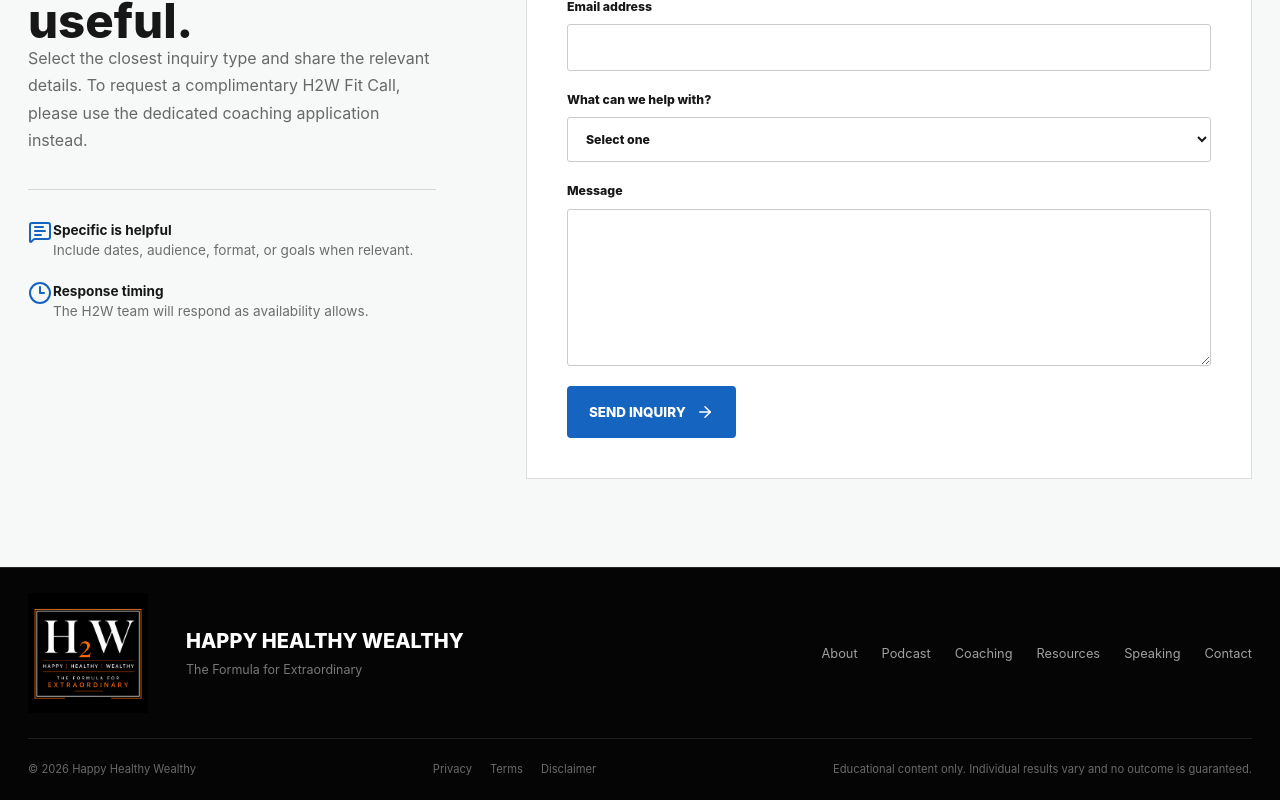
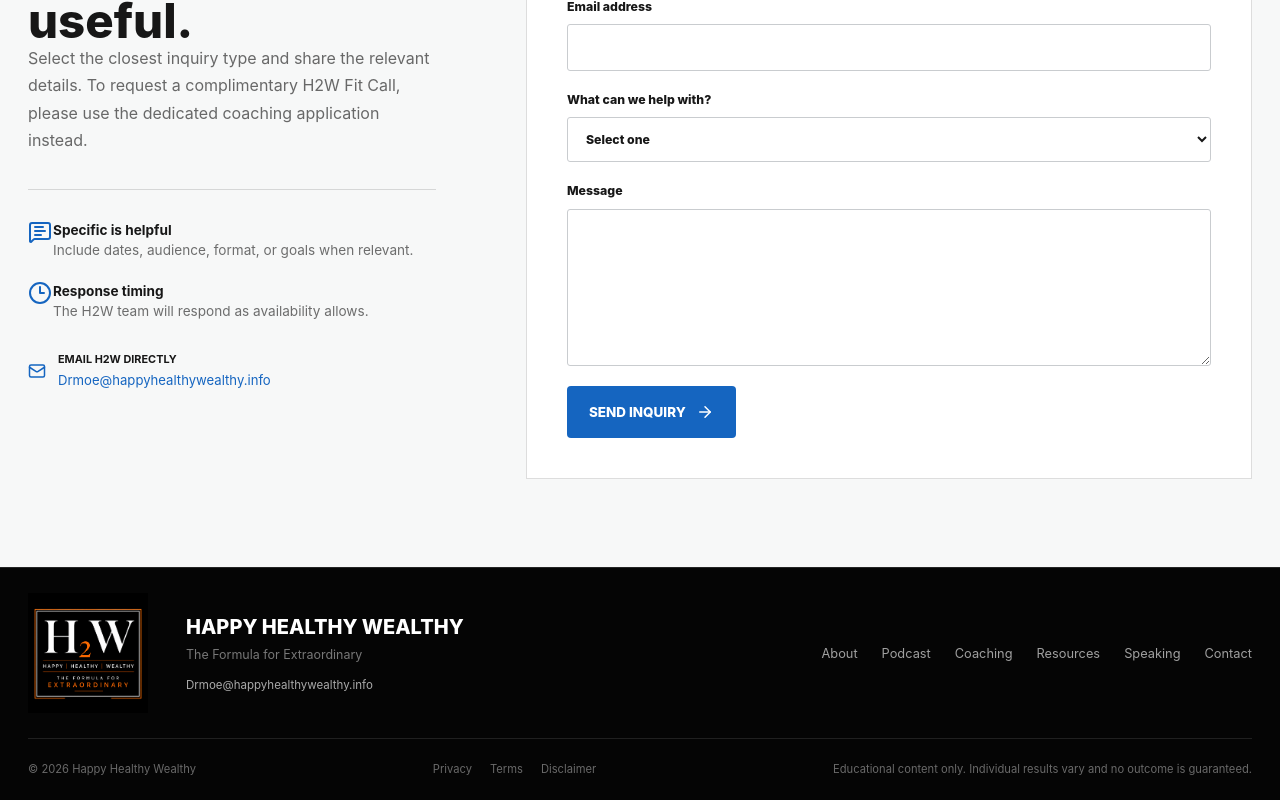
Before and after one commit to alejandromwork07/Moe-coach, a Next.js app: page /contact in a window 1280 px wide. Shown: the part 736-1536 px from the top of the page. Built offline with nearby package versions, Linux system fonts and the light colour scheme.

Commit message:
update: complete remaining tasks without client's access

```diff
--- a/src/app/apply/application-form.tsx
+++ b/src/app/apply/application-form.tsx
@@ -17,7 +17,7 @@ const improvementAreas = [
   "Other",
 ];
 
-export function ApplicationForm() {
+export function ApplicationForm({ contactEmail }: { contactEmail?: string }) {
   const router = useRouter();
   const [step, setStep] = useState(1);
   const [submitting, setSubmitting] = useState(false);
@@ -208,7 +208,12 @@ export function ApplicationForm() {
           </p>
         </div>
 
-        {error ? <p className="form-error" role="alert">{error}</p> : null}
+        {error ? (
+          <p className="form-error" role="alert">
+            {error}
+            {contactEmail ? <> For assistance, <a href={`mailto:${contactEmail}`}>email H2W</a>.</> : null}
+          </p>
+        ) : null}
         <div className="form-controls">
           {step > 1 ? (
             <button className="button form-back" type="button" onClick={() => moveToStep(step - 1)}>
--- a/src/app/apply/page.tsx
+++ b/src/app/apply/page.tsx
@@ -8,9 +8,12 @@ export const metadata: Metadata = {
   title: "H2W Coaching Application",
   description:
     "Apply for a complimentary 30-minute H2W Fit Call with Dr. Moe.",
+  robots: { index: false, follow: false },
 };
 
 export default function ApplyPage() {
+  const contactEmail = process.env.NEXT_PUBLIC_CONTACT_EMAIL;
+
   return (
     <main className="secondary-page application-page">
       <a className="skip-link" href="#page-content">Skip to application</a>
@@ -43,7 +46,7 @@ export default function ApplyPage() {
             <li><Check aria-hidden="true" size={18} /> No obligation or guaranteed acceptance</li>
           </ul>
         </aside>
-        <ApplicationForm />
+        <ApplicationForm contactEmail={contactEmail} />
       </div>
     </main>
   );
--- a/src/app/contact/contact-form.tsx
+++ b/src/app/contact/contact-form.tsx
@@ -3,7 +3,7 @@
 import { FormEvent, useState } from "react";
 import { ArrowRight, CheckCircle2, LoaderCircle } from "lucide-react";
 
-export function ContactForm({ initialType = "" }: { initialType?: string }) {
+export function ContactForm({ initialType = "", contactEmail }: { initialType?: string; contactEmail?: string }) {
   const [status, setStatus] = useState<"idle" | "sending" | "sent" | "error">("idle");
 
   async function submit(event: FormEvent<HTMLFormElement>) {
@@ -55,7 +55,12 @@ export function ContactForm({ initialType = "" }: { initialType?: string }) {
       </label>
       <label>Message<textarea name="message" rows={7} minLength={20} maxLength={4000} required /></label>
       <label className="honeypot" aria-hidden="true">Website<input name="website" tabIndex={-1} autoComplete="off" /></label>
-      {status === "error" ? <p className="form-error" role="alert">Your message could not be delivered. Please try again shortly.</p> : null}
+      {status === "error" ? (
+        <p className="form-error" role="alert">
+          Your message could not be delivered. Please try again shortly.
+          {contactEmail ? <> You can also <a href={`mailto:${contactEmail}`}>email H2W directly</a>.</> : null}
+        </p>
+      ) : null}
       <button className="button button-primary" type="submit" disabled={status === "sending"}>
         {status === "sending" ? <LoaderCircle className="spin" aria-hidden="true" size={18} /> : null}
         Send inquiry <ArrowRight aria-hidden="true" size={18} />
--- a/src/app/contact/page.tsx
+++ b/src/app/contact/page.tsx
@@ -1,5 +1,5 @@
 import type { Metadata } from "next";
-import { Clock3, MessageSquareText } from "lucide-react";
+import { Clock3, Mail, MessageSquareText } from "lucide-react";
 import { PageHero } from "../page-hero";
 import { SiteFooter } from "../site-footer";
 import { SiteHeader } from "../site-header";
@@ -17,6 +17,7 @@ export default async function ContactPage({
 }) {
   const { type } = await searchParams;
   const initialType = ["podcast", "media", "coaching", "partnership"].includes(type ?? "") ? type : "";
+  const contactEmail = process.env.NEXT_PUBLIC_CONTACT_EMAIL;
 
   return (
     <main className="secondary-page contact-page">
@@ -41,8 +42,14 @@ export default async function ContactPage({
               <span><MessageSquareText aria-hidden="true" /><strong>Specific is helpful</strong>Include dates, audience, format, or goals when relevant.</span>
               <span><Clock3 aria-hidden="true" /><strong>Response timing</strong>The H2W team will respond as availability allows.</span>
             </div>
+            {contactEmail ? (
+              <a className="contact-email" href={`mailto:${contactEmail}`}>
+                <Mail aria-hidden="true" size={18} />
+                <span><strong>Email H2W directly</strong>{contactEmail}</span>
+              </a>
+            ) : null}
           </aside>
-          <ContactForm initialType={initialType} />
+          <ContactForm initialType={initialType} contactEmail={contactEmail} />
         </div>
       </section>
       <SiteFooter />
--- a/src/app/globals.css
+++ b/src/app/globals.css
@@ -262,6 +262,9 @@ h2 {
 .footer-main img { width: 120px; height: 120px; object-fit: cover; }
 .footer-main p { margin: 0; font-size: 1.25rem; font-weight: 800; text-transform: uppercase; }
 .footer-main span { color: rgba(255,255,255,.46); font-size: .78rem; }
+.footer-brand-copy { display: grid; justify-items: start; gap: 4px; }
+.footer-email { margin-top: 8px; color: rgba(255,255,255,.66); font-size: .72rem; }
+.footer-email:hover { color: #fff; }
 .footer-main nav { display: flex; gap: 24px; color: rgba(255,255,255,.62); font-size: .8rem; }
 .footer-legal { display: flex; justify-content: space-between; gap: 30px; padding: 22px 0; border-top: 1px solid rgba(255,255,255,.11); color: rgba(255,255,255,.4); font-size: .7rem; }
 .footer-legal p { margin: 0; }
@@ -453,6 +456,10 @@ h2 {
 .contact-success svg { color: var(--emerald); }
 .contact-success h2 { margin-top: 22px; font-size: 2.5rem; }
 .contact-success p { color: rgba(16,16,16,.6); line-height: 1.65; }
+.contact-email { display: inline-flex; align-items: center; gap: 12px; margin-top: 30px; color: var(--cobalt); }
+.contact-email > span { display: grid; gap: 3px; font-size: .82rem; }
+.contact-email strong { color: var(--ink); font-size: .68rem; text-transform: uppercase; }
+.contact-email:hover { color: #0d4788; }
 
 .legal-page { min-height: 70vh; padding-top: 170px; padding-bottom: 110px; }
 .legal-page h1 { max-width: 900px; margin: 0; font-size: clamp(3.2rem, 7vw, 7rem); line-height: .9; text-transform: uppercase; }
@@ -530,7 +537,8 @@ h2 {
 .form-controls { display: grid; grid-template-columns: 1fr auto; align-items: center; gap: 20px; margin-top: 38px; padding-top: 27px; border-top: 1px solid var(--line); }
 .form-back { justify-self: start; color: rgba(16,16,16,.63); padding-inline: 0; }
 .form-back:hover { color: var(--ink); }
-.form-error { color: #a32424; font-size: .85rem; }
+.form-error { color: #a32424; font-size: .85rem; line-height: 1.55; }
+.form-error a { color: inherit; font-weight: 800; text-decoration: underline; text-underline-offset: 2px; }
 .form-privacy { margin: 22px 0 0; color: rgba(16,16,16,.52); font-size: .72rem; line-height: 1.55; }
 .form-privacy a { color: var(--cobalt); text-decoration: underline; }
 .spin { animation: spin 900ms linear infinite; }
@@ -542,6 +550,9 @@ h2 {
 .schedule-intro > p:not(.eyebrow) { max-width: 600px; margin: 22px auto 0; color: rgba(255,255,255,.62); line-height: 1.65; }
 .scheduler-shell { min-height: 540px; padding-bottom: 100px; }
 .scheduler-shell iframe { width: 100%; min-height: 720px; border: 0; background: white; }
+.scheduler-external { display: flex; min-height: 58px; align-items: center; justify-content: center; gap: 14px; background: #fff; color: rgba(16,16,16,.55); font-size: .72rem; }
+.scheduler-external a { display: inline-flex; align-items: center; gap: 7px; color: var(--cobalt); font-weight: 800; text-transform: uppercase; }
+.scheduler-external a:hover { color: #0d4788; }
 .scheduler-placeholder { min-height: 470px; display: flex; flex-direction: column; align-items: center; justify-content: center; background: var(--paper); color: var(--ink); padding: 40px; text-align: center; }
 .scheduler-placeholder > svg { margin-bottom: 24px; color: var(--cobalt); }
 .scheduler-placeholder p { max-width: 550px; margin: 18px 0 28px; color: rgba(16,16,16,.6); line-height: 1.6; }
@@ -972,6 +983,7 @@ h2 {
   .application-page .form-back { justify-self: start; }
   .application-page .form-controls .button-primary { width: 100%; }
   .schedule-page .schedule-intro { padding-top: 45px; }
+  .schedule-page .scheduler-external { flex-direction: column; gap: 6px; padding: 13px 16px; text-align: center; }
   .schedule-page .scheduler-placeholder { min-height: 350px; padding: 28px 18px; }
   .legal-shell .legal-page { width: calc(100% - 28px); padding-top: 120px; padding-bottom: 70px; }
   .legal-shell .legal-page h1 { font-size: 2.75rem; }
--- a/src/app/layout.tsx
+++ b/src/app/layout.tsx
@@ -45,7 +45,7 @@ export default function RootLayout({ children }: Readonly<{ children: React.Reac
   };
 
   return (
-    <html lang="en">
+    <html lang="en" data-scroll-behavior="smooth">
       <body>
         <AttributionCapture />
         {children}
--- a/src/app/robots.ts
+++ b/src/app/robots.ts
@@ -2,7 +2,7 @@ import type { MetadataRoute } from "next";
 
 export default function robots(): MetadataRoute.Robots {
   return {
-    rules: { userAgent: "*", allow: "/", disallow: ["/api/"] },
+    rules: { userAgent: "*", allow: "/", disallow: ["/api/", "/schedule"] },
     sitemap: "https://happyhealthywealthy.info/sitemap.xml",
   };
 }
--- a/src/app/site-footer.tsx
+++ b/src/app/site-footer.tsx
@@ -11,6 +11,8 @@ const links = [
 ];
 
 export function SiteFooter() {
+  const contactEmail = process.env.NEXT_PUBLIC_CONTACT_EMAIL;
+
   return (
     <footer className="site-footer">
       <div className="page-shell footer-main">
@@ -18,6 +20,7 @@ export function SiteFooter() {
         <div className="footer-brand-copy">
           <p>Happy Healthy Wealthy</p>
           <span>The Formula for Extraordinary</span>
+          {contactEmail ? <a className="footer-email" href={`mailto:${contactEmail}`}>{contactEmail}</a> : null}
         </div>
         <nav aria-label="Footer navigation">
           {links.map(([label, href]) => <Link href={href} key={href}>{label}</Link>)}
--- a/src/app/sitemap.ts
+++ b/src/app/sitemap.ts
@@ -1,6 +1,6 @@
 import type { MetadataRoute } from "next";
 
-const routes = ["", "/about", "/podcast", "/work-with-dr-moe", "/resources", "/media", "/contact", "/apply", "/privacy", "/terms", "/disclaimer"];
+const routes = ["", "/about", "/podcast", "/work-with-dr-moe", "/resources", "/media", "/contact", "/privacy", "/terms", "/disclaimer"];
 
 export default function sitemap(): MetadataRoute.Sitemap {
   const now = new Date();
@@ -8,6 +8,6 @@ export default function sitemap(): MetadataRoute.Sitemap {
     url: `https://happyhealthywealthy.info${route}`,
     lastModified: now,
     changeFrequency: route === "/podcast" || route === "/resources" ? "weekly" : "monthly",
-    priority: route === "" ? 1 : route === "/apply" ? 0.9 : 0.7,
+    priority: route === "" ? 1 : 0.7,
   }));
 }
```
Also changed, not shown: src/app/schedule/page.tsx (+11 -2 lines).
